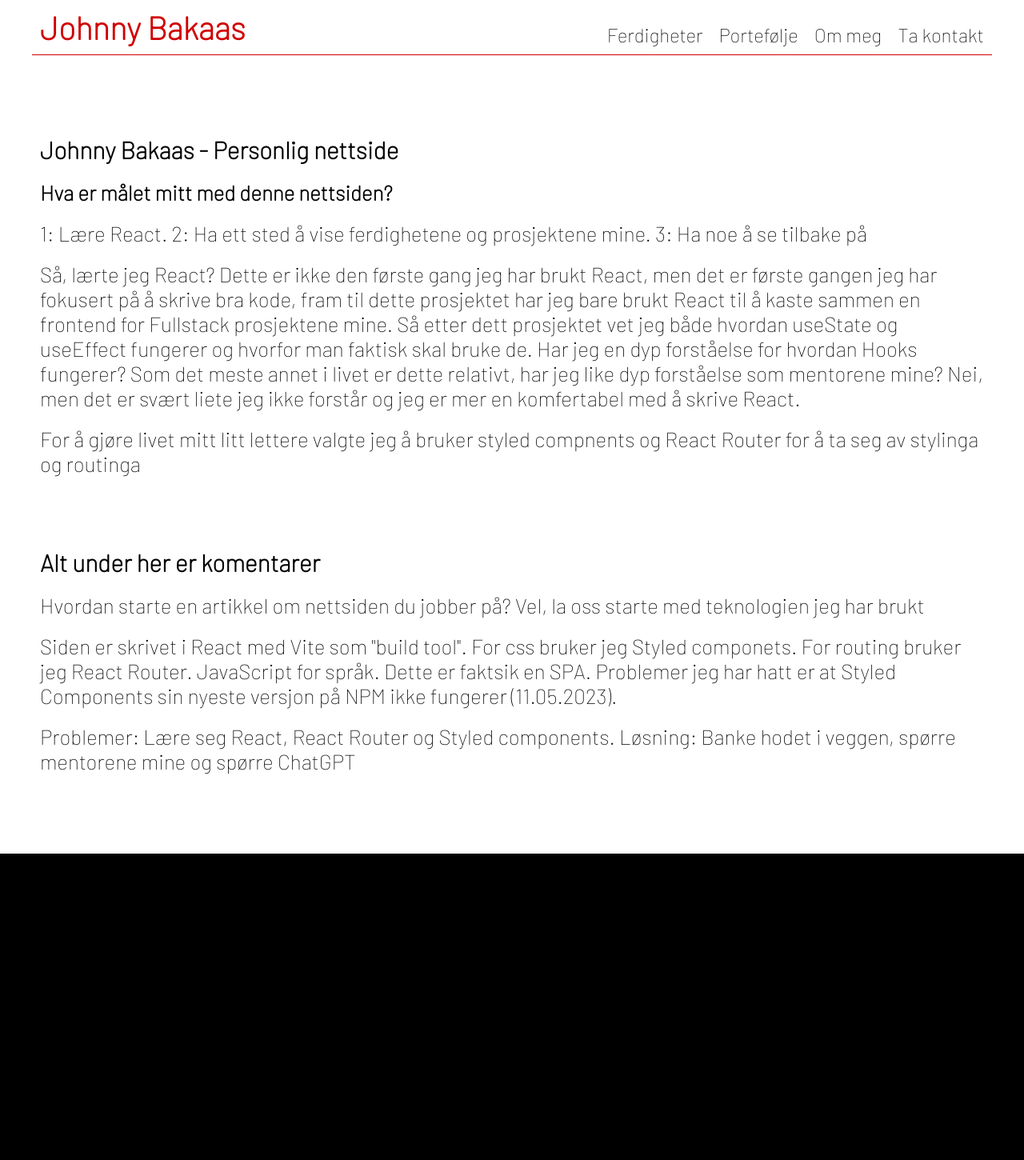
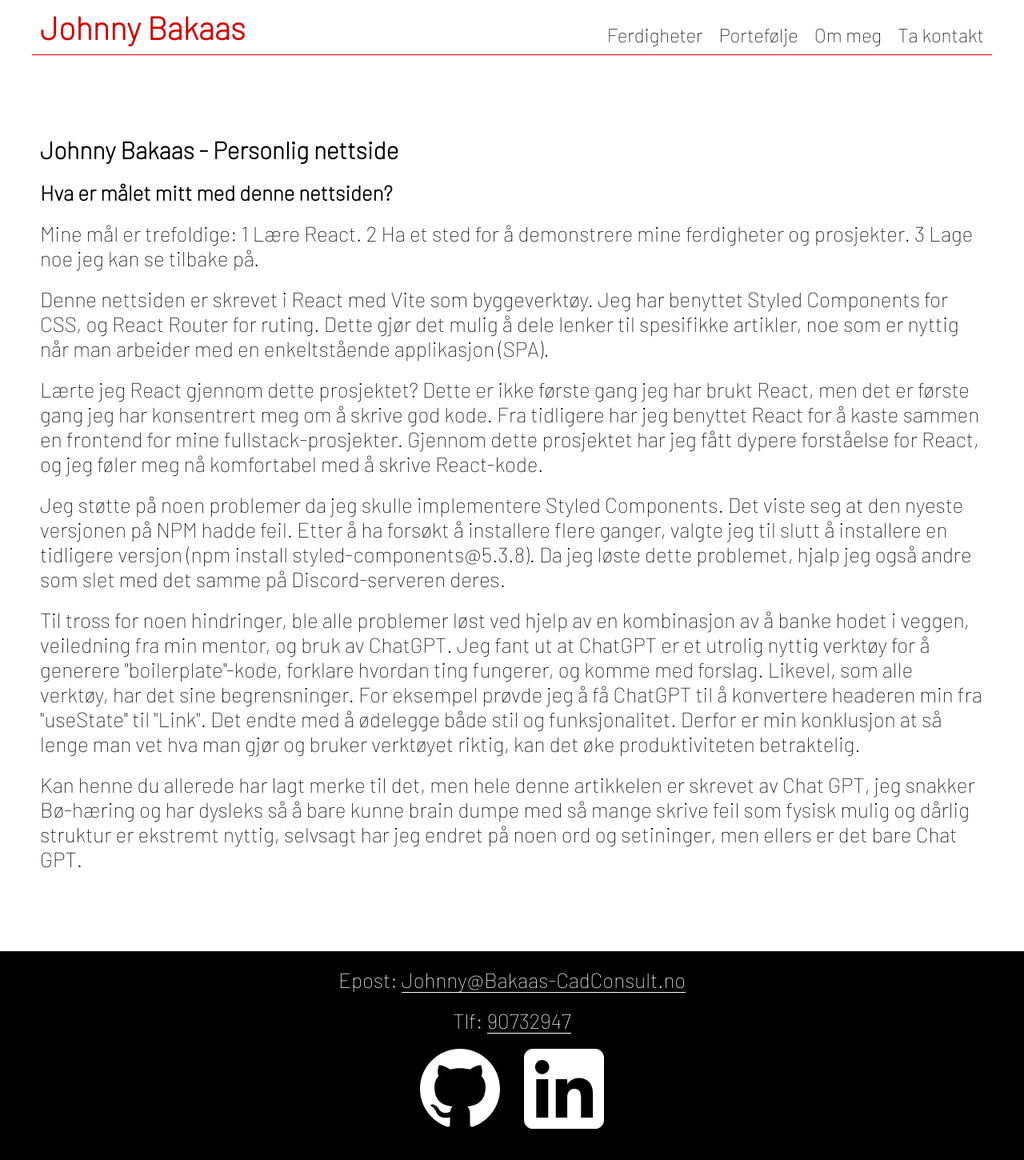
Before and after one commit to JohnnyBakaas/JohnnyBakaasPersonligSide, a React (Vite) app in the folder vite-project/: page /portefolje/0 in a window 1280 px wide. Shown: the top 1450 px of the page at 80% size. Built offline with nearby package versions, Linux system fonts and the light colour scheme.

Commit message:
Første artikkel ferdig! (tror jeg)

```diff
--- a/vite-project/src/components/Article.jsx
+++ b/vite-project/src/components/Article.jsx
@@ -1,4 +1,4 @@
-import { useParams } from "react-router-dom"; // Fixed import
+import { useParams } from "react-router-dom";
 import articles from "./articles";
 import ContentContainer from "./ContentContainer";
 
@@ -10,7 +10,7 @@ const Article = () => {
     return <div>Article not found</div>;
   }
 
-  return <ContentContainer>{article.tag}</ContentContainer>;
+  if (article.tag) return <ContentContainer>{article.tag}</ContentContainer>;
 };
 
 export default Article;
--- a/vite-project/src/components/StyledFooter.jsx
+++ b/vite-project/src/components/StyledFooter.jsx
@@ -1,19 +1,72 @@
 import styled from "styled-components";
 import CTAButton from "./CTAButton";
 import ContentContainer from "./ContentContainer";
+import StyledP from "./StyledP";
+import GitHubLogo from "./images/GithubLogo.svg";
+import LinkedInLogo from "./images/linkedIn.svg";
 
 const Sfooter = styled.footer`
   background-color: black;
-  height: 1000px;
+  color: white;
+  height: 300px;
   width: 100%;
   display: flex;
   justify-content: center;
 `;
 
+const StyledLink = styled.a`
+  all: unset;
+  cursor: pointer;
+`;
+
+const StyledLinkTlfAndEmail = styled(StyledLink)`
+  border-bottom: 1px solid white;
+`;
+
+const StyledLogos = styled.img`
+  user-select: none;
+  width: 100px;
+`;
+
+const FooterContentContainer = styled.div`
+  display: flex;
+  width: 535px;
+  flex-direction: column;
+  align-items: center;
+`;
+
+const TheImgsContainer = styled.div`
+  margin-top: 20px;
+  width: 230px;
+  display: flex;
+  justify-content: space-between;
+`;
+
 const StyledFooter = () => {
   return (
     <Sfooter>
-      <ContentContainer></ContentContainer>
+      <FooterContentContainer>
+        <StyledP>
+          Epost:{" "}
+          <StyledLinkTlfAndEmail href="mailto:Johnny@Bakaas-CadConsult.no">
+            Johnny@Bakaas-CadConsult.no
+          </StyledLinkTlfAndEmail>
+        </StyledP>
+        <StyledP>
+          Tlf:{" "}
+          <StyledLinkTlfAndEmail href="tel:+4790732947">
+            90732947
+          </StyledLinkTlfAndEmail>
+        </StyledP>
+        <TheImgsContainer>
+          <StyledLink href="https://github.com/JohnnyBakaas/JohnnyBakaasPersonligSide">
+            <StyledLogos src={GitHubLogo} alt="GitHubLogo" />
+          </StyledLink>
+          <StyledLink href="https://www.linkedin.com/in/johnny-bakaas-1a7370250/">
+            <StyledLogos src={LinkedInLogo} alt="LinkedInLogo" />
+          </StyledLink>
+        </TheImgsContainer>
+      </FooterContentContainer>
     </Sfooter>
   );
 };
--- a/vite-project/src/components/articles.jsx
+++ b/vite-project/src/components/articles.jsx
@@ -8,3 +8,20 @@ const articles = [
 ];
 
 export default articles;
+
+const exampleArchitecture = [
+  {
+    content: [
+      {
+        title: "En flott tittel",
+      },
+      {
+        p: "Noe tekst",
+        img: "en link",
+      },
+      {
+        p: "Enda mer tekst",
+      },
+    ],
+  },
+];
--- a/vite-project/src/components/portfolioContent/JohnnyBakaasPersonligNettside.jsx
+++ b/vite-project/src/components/portfolioContent/JohnnyBakaasPersonligNettside.jsx
@@ -14,42 +14,56 @@ const JohnnyBakaasPersonligNettside = () => {
       <StyledP>
         <Bold>Hva er målet mitt med denne nettsiden?</Bold>
       </StyledP>
+
       <StyledP>
-        1: Lære React. 2: Ha ett sted å vise ferdighetene og prosjektene mine.
-        3: Ha noe å se tilbake på
-      </StyledP>
-      <StyledP>
-        Så, lærte jeg React? Dette er ikke den første gang jeg har brukt React,
-        men det er første gangen jeg har fokusert på å skrive bra kode, fram til
-        dette prosjektet har jeg bare brukt React til å kaste sammen en frontend
-        for Fullstack prosjektene mine. Så etter dett prosjektet vet jeg både
-        hvordan useState og useEffect fungerer og hvorfor man faktisk skal bruke
-        de. Har jeg en dyp forståelse for hvordan Hooks fungerer? Som det meste
-        annet i livet er dette relativt, har jeg like dyp forståelse som
-        mentorene mine? Nei, men det er svært liete jeg ikke forstår og jeg er
-        mer en komfertabel med å skrive React.
+        Mine mål er trefoldige: 1 Lære React. 2 Ha et sted for å demonstrere
+        mine ferdigheter og prosjekter. 3 Lage noe jeg kan se tilbake på.
       </StyledP>
 
       <StyledP>
-        For å gjøre livet mitt litt lettere valgte jeg å bruker styled compnents
-        og React Router for å ta seg av stylinga og routinga
+        Denne nettsiden er skrevet i React med Vite som byggeverktøy. Jeg har
+        benyttet Styled Components for CSS, og React Router for ruting. Dette
+        gjør det mulig å dele lenker til spesifikke artikler, noe som er nyttig
+        når man arbeider med en enkeltstående applikasjon (SPA).
       </StyledP>
 
-      <StyledH2>Alt under her er komentarer</StyledH2>
+      <StyledP>
+        Lærte jeg React gjennom dette prosjektet? Dette er ikke første gang jeg
+        har brukt React, men det er første gang jeg har konsentrert meg om å
+        skrive god kode. Fra tidligere har jeg benyttet React for å kaste sammen
+        en frontend for mine fullstack-prosjekter. Gjennom dette prosjektet har
+        jeg fått dypere forståelse for React, og jeg føler meg nå komfortabel
+        med å skrive React-kode.
+      </StyledP>
 
       <StyledP>
-        Hvordan starte en artikkel om nettsiden du jobber på? Vel, la oss starte
-        med teknologien jeg har brukt
+        Jeg støtte på noen problemer da jeg skulle implementere Styled
+        Components. Det viste seg at den nyeste versjonen på NPM hadde feil.
+        Etter å ha forsøkt å installere flere ganger, valgte jeg til slutt å
+        installere en tidligere versjon (npm install styled-components@5.3.8).
+        Da jeg løste dette problemet, hjalp jeg også andre som slet med det
+        samme på Discord-serveren deres.
       </StyledP>
+
       <StyledP>
-        Siden er skrivet i React med Vite som "build tool". For css bruker jeg
-        Styled componets. For routing bruker jeg React Router. JavaScript for
-        språk. Dette er faktsik en SPA. Problemer jeg har hatt er at Styled
-        Components sin nyeste versjon på NPM ikke fungerer (11.05.2023).
+        Til tross for noen hindringer, ble alle problemer løst ved hjelp av en
+        kombinasjon av å banke hodet i veggen, veiledning fra min mentor, og
+        bruk av ChatGPT. Jeg fant ut at ChatGPT er et utrolig nyttig verktøy for
+        å generere "boilerplate"-kode, forklare hvordan ting fungerer, og komme
+        med forslag. Likevel, som alle verktøy, har det sine begrensninger. For
+        eksempel prøvde jeg å få ChatGPT til å konvertere headeren min fra
+        "useState" til "Link". Det endte med å ødelegge både stil og
+        funksjonalitet. Derfor er min konklusjon at så lenge man vet hva man
+        gjør og bruker verktøyet riktig, kan det øke produktiviteten
+        betraktelig.
       </StyledP>
+
       <StyledP>
-        Problemer: Lære seg React, React Router og Styled components. Løsning:
-        Banke hodet i veggen, spørre mentorene mine og spørre ChatGPT
+        Kan henne du allerede har lagt merke til det, men hele denne artikkelen
+        er skrevet av Chat GPT, jeg snakker Bø-hæring og har dysleks så å bare
+        kunne brain dumpe med så mange skrive feil som fysisk mulig og dårlig
+        struktur er ekstremt nyttig, selvsagt har jeg endret på noen ord og
+        setininger, men ellers er det bare Chat GPT.
       </StyledP>
     </>
   );
--- a/vite-project/src/index.css
+++ b/vite-project/src/index.css
@@ -5,11 +5,12 @@
 }
 
 body {
-  background-color: rgb(255, 255, 255);
+  background-color: black;
 }
 
 #root {
   display: flex;
   align-items: center;
   flex-direction: column;
+  background-color: rgb(255, 255, 255);
 }
```
Also changed, not shown: vite-project/src/components/images/GithubLogo.svg (added), vite-project/src/components/images/linkedIn.svg (added).
